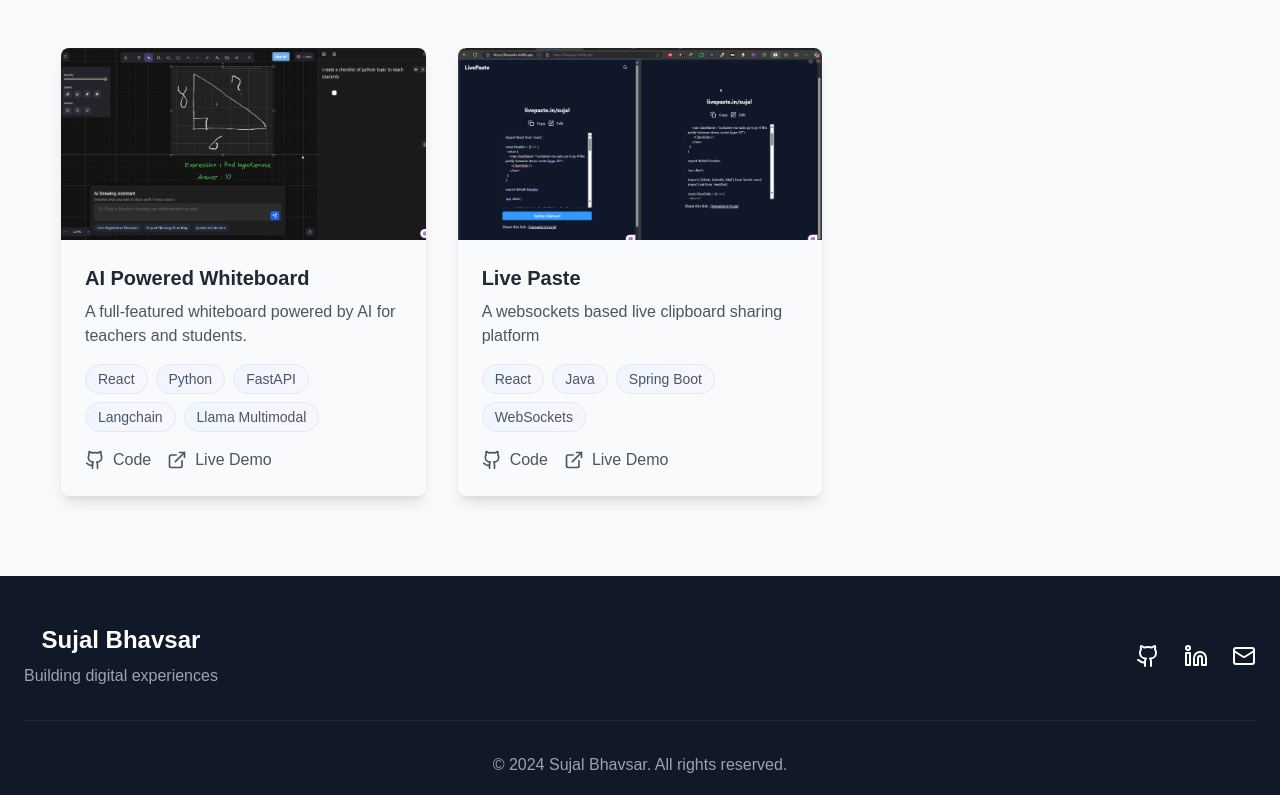
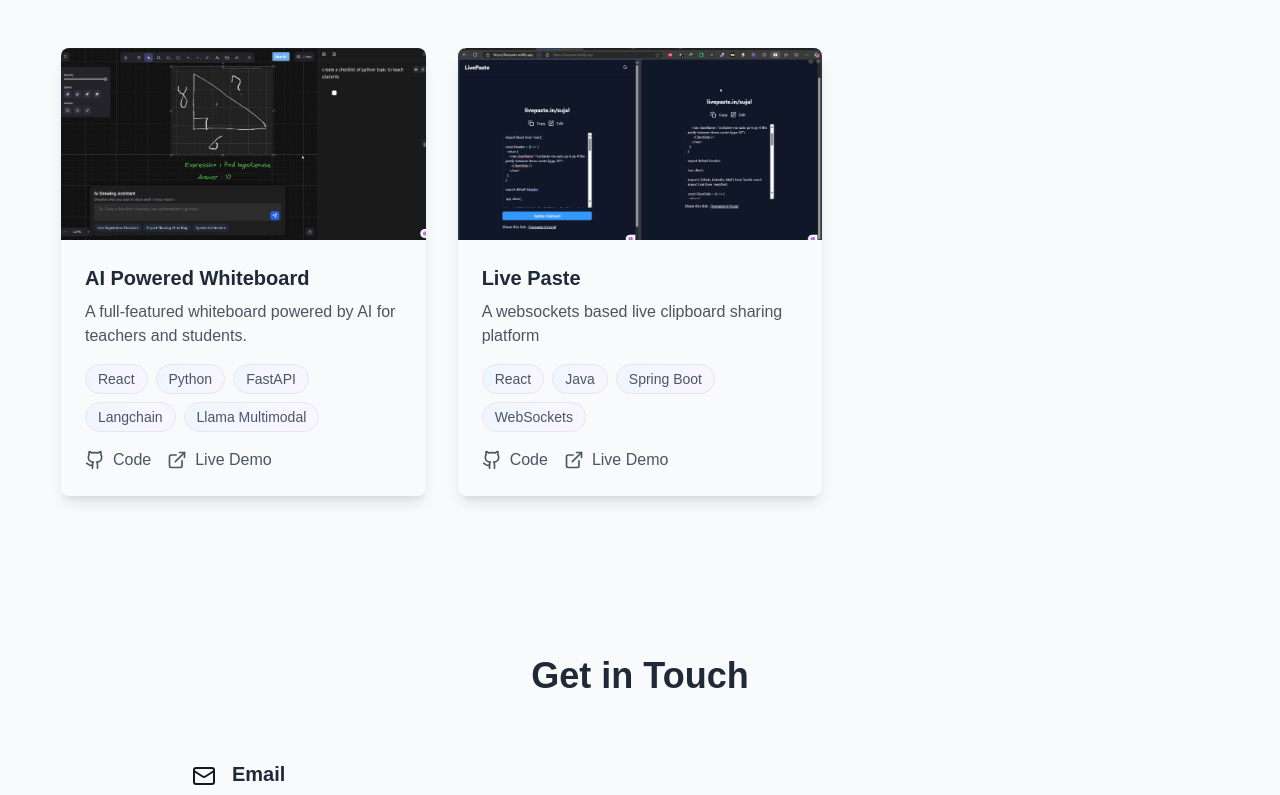
Before and after one commit to sujal011/portfolio-blog, a Next.js app: page / in a window 1280 px wide. Shown: the part 2000-2795 px from the top of the page. Built offline with nearby package versions, Linux system fonts and the light colour scheme.

Commit message:
replace motion with framer-motion

```diff
--- a/app/components/Card-skill.tsx
+++ b/app/components/Card-skill.tsx
@@ -1,6 +1,6 @@
 'use client';
 
-import { motion } from 'framer-motion';
+import { motion } from 'motion/react';
 import { LucideIcon } from 'lucide-react';
 
 interface SkillCardProps {
--- a/app/components/Contact.tsx
+++ b/app/components/Contact.tsx
@@ -1,7 +1,7 @@
 "use client";
 
 import { Mail, Phone, MapPin } from 'lucide-react';
-import { motion } from 'framer-motion';
+import { motion } from 'motion/react';
 
 const Contact = () => {
   const containerVariants = {
--- a/app/components/Experience.tsx
+++ b/app/components/Experience.tsx
@@ -1,7 +1,7 @@
 "use client";
 import React from 'react';
 import { Calendar, MapPin } from 'lucide-react';
-import { motion } from 'framer-motion';
+import { motion } from 'motion/react';
 
 const experiences = [
   {
--- a/app/components/Hero.tsx
+++ b/app/components/Hero.tsx
@@ -1,7 +1,7 @@
 "use client";
 
 import { ArrowDown } from 'lucide-react';
-import { motion } from 'framer-motion';
+import { motion } from 'motion/react';
 
 const Hero = () => {
   return (
--- a/app/components/Projects.tsx
+++ b/app/components/Projects.tsx
@@ -2,7 +2,7 @@
 
 import { ExternalLink, Github } from 'lucide-react';
 import Image from 'next/image';
-import { motion } from 'framer-motion';
+import { motion } from 'motion/react';
 import Link from 'next/link';
 
 const projects = [
--- a/app/components/Skills.tsx
+++ b/app/components/Skills.tsx
@@ -1,6 +1,6 @@
 'use client';
 
-import { motion } from 'framer-motion';
+import { motion } from 'motion/react';
 import { Code2, Database, Layout, Server } from 'lucide-react';
 import SkillCard from './Card-skill';
 
--- a/app/page.tsx
+++ b/app/page.tsx
@@ -1,3 +1,4 @@
+import Contact from './components/Contact';
 import Experience from './components/Experience';
 import Footer from './components/Footer';
 import Header from './components/Header';
@@ -17,7 +18,7 @@ export default function Home() {
         <Skills />
         <Experience />
         <Projects />
-        {/* <Contact />  */}
+        <Contact />
       </main>
     <footer className="bg-gray-900 text-white py-12">
       <Footer/>
--- a/package.json
+++ b/package.json
@@ -12,8 +12,8 @@
     "@next/mdx": "^15.0.4",
     "a": "^3.0.1",
     "bun": "^1.1.38",
-    "framer-motion": "^11.13.1",
     "lucide-react": "^0.468.0",
+    "motion": "^11.13.3",
     "next": "15.0.4",
     "next-view-transitions": "^0.3.4",
     "react": "^19.0.0",
```
Also changed, not shown: 1 other file (tests, documents, lock files or other folders).
